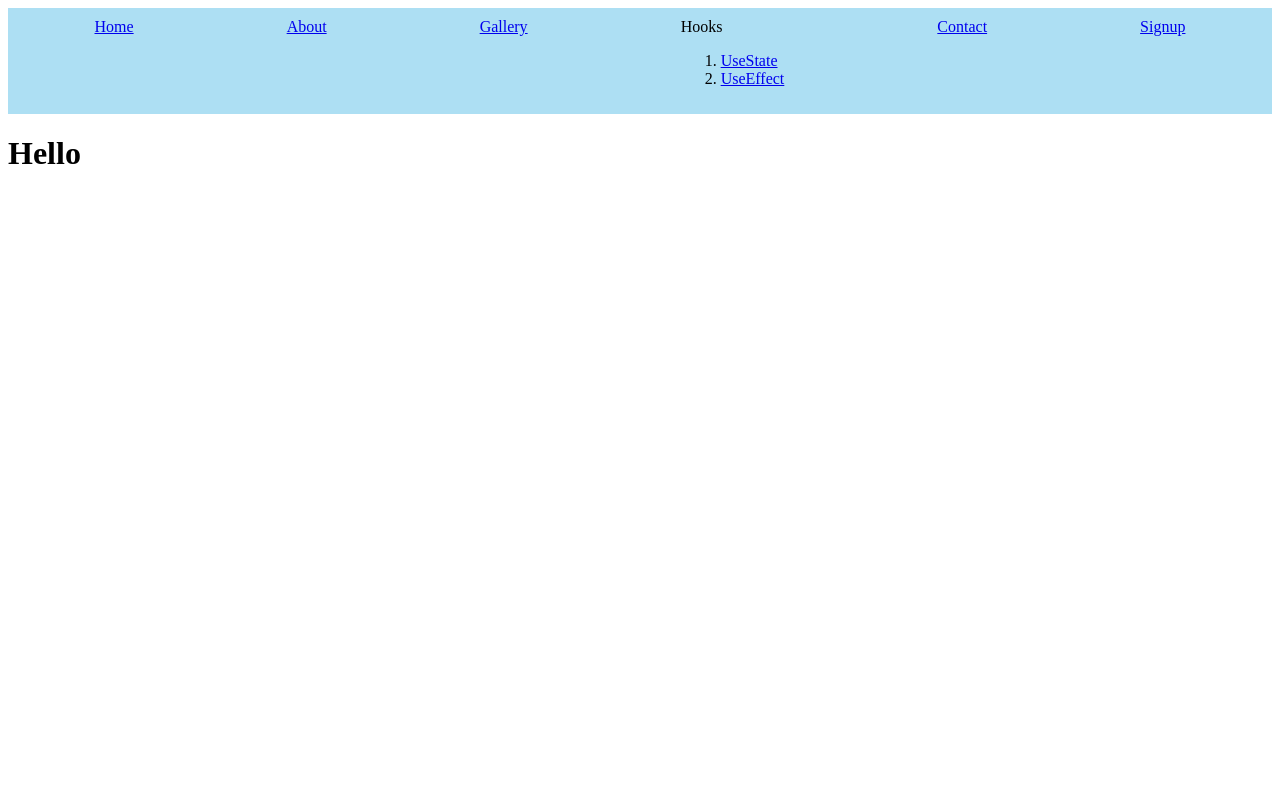
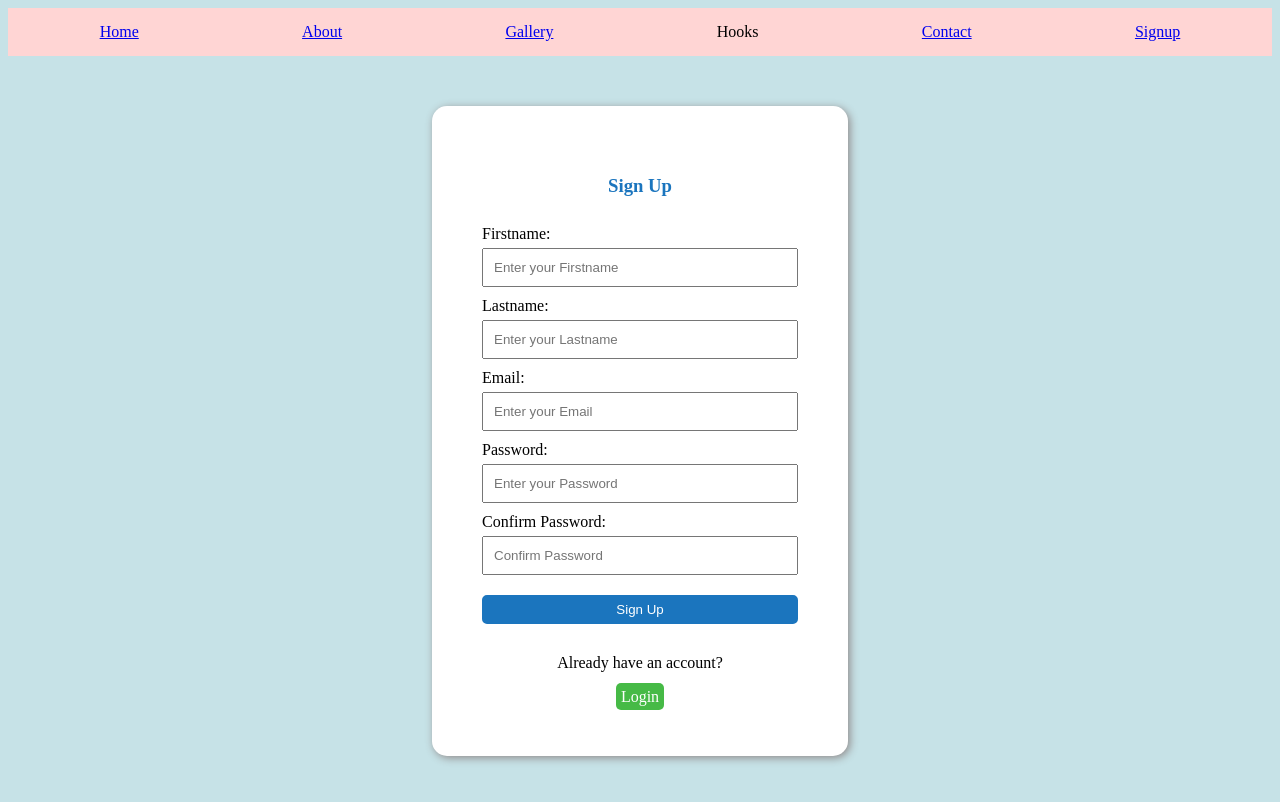
Before and after one commit to Thiriloksha-s/Mern_Stack, a React (Vite) app in the folder frontend_mern/: page /signup in a window 1280 px wide. Shown: the top 802 px of the page. Built offline with nearby package versions, Linux system fonts and the light colour scheme.

Commit message:
Day 9 task SignUp_Login_Reset_Dropdown

```diff
--- a/frontend_mern/src/App.jsx
+++ b/frontend_mern/src/App.jsx
@@ -8,6 +8,7 @@ import Signup from "./components/FunctionalComponents/Signup"
 import Gallery from "./components/FunctionalComponents/Gallery"
 import Contact from "./components/FunctionalComponents/Contact"
 import Navbar from './components/FunctionalComponents/Navbar'
+import Login from "./components/FunctionalComponents/Login"
 import UseEffect from './components/FunctionalComponents/Hooks/UseEffect'
 import {BrowserRouter,Routes,Route} from 'react-router-dom'
 
@@ -23,6 +24,7 @@ function App() {
                <Route path='/use-effect' element={<UseEffect/>}/>
                <Route path='/contact' element={<Contact />}/>
                <Route path='/signup' element={<Signup />}/>
+               <Route path='/login' element={<Login/>}/>
             </Routes>
         </BrowserRouter>
 
--- a/frontend_mern/src/components/FunctionalComponents/About.jsx
+++ b/frontend_mern/src/components/FunctionalComponents/About.jsx
@@ -6,8 +6,6 @@ function About() {
   function handleDecrement() {
     setNum(num - 1);
   }
-
-
   return (
     <div>
       <h1>Hello</h1>
@@ -16,6 +14,7 @@ function About() {
       <h3>Updating state:{num}</h3>
       <button onClick={() => setNum(num+1)}>+</button>
       {/* num++ => num=num+1*/}
+      <button onClick={() => setNum(initialVal)}>  Reset</button>
     </div>
   );
 }
--- a/frontend_mern/src/components/FunctionalComponents/Hooks/UseEffect.jsx
+++ b/frontend_mern/src/components/FunctionalComponents/Hooks/UseEffect.jsx
@@ -1,10 +1,11 @@
 import {useState,useEffect} from 'react'
 const UseEffect = () => {
     var[text,setText]=useState("Hi");
-    var[text1,setText1]=useState("Hello");
+    var[text1,setText1]=useState("");
     useEffect(()=>{
         console.log(text);
     },[text]);
+
     useEffect(()=>{
         console.log(text1);
     },[text1]);
@@ -15,8 +16,8 @@ const UseEffect = () => {
             <input type="text" value={text} onChange={(event)=>setText(event.target.value)}/>
             <h2>The text typed is {text}</h2>
 
-            Type your Text1:{" "}
-            <input type="text" value={text1} onChange={(event)=>setText1(event.target.value)}/>
+            Type your Text:{" "}
+            <input type="text1" value={text1} onChange={(event)=>setText(event.target.value)}/>
             <h2>The text typed is {text1}</h2>
         </section>
      )
--- /dev/null
+++ b/frontend_mern/src/components/FunctionalComponents/Login.jsx
@@ -0,0 +1,27 @@
+import React from 'react'
+import '../css/Login.css'
+import { Link } from "react-router-dom";
+
+const Login = () => {
+  return (
+    <div className="User">
+        <h3 className='font'>Sign In</h3>
+        <form>
+            <div className="FormInput">
+                <label>Email:</label>
+                <input type="email" id="Email" placeholder="Enter your Email"/>
+
+                <label>Password:</label>
+                <input type="text" id="Password" placeholder="Enter your Password"/>
+                <button type="submit" class="btn">Login</button>
+            </div>
+        </form>
+        <div className='signup'>
+            <p>Don't have an account?</p>
+            <Link to="/signup" type="submit" class="signupbtn">SignUp</Link>
+        </div>
+    </div>
+  )
+}
+
+export default Login
--- a/frontend_mern/src/components/FunctionalComponents/Navbar.jsx
+++ b/frontend_mern/src/components/FunctionalComponents/Navbar.jsx
@@ -1,6 +1,9 @@
 import "../css/Navbar.css";
 import { Link } from "react-router-dom";
+import { useState } from "react";
+import '../css/Dropdown.css'
 const Navbar = () => {
+  const [isOpen, setOpen]=useState(false);
   return (
     <header>
       <nav>
@@ -13,7 +16,7 @@ const Navbar = () => {
         <li>
           <Link to="/gallery">Gallery</Link>
         </li>
-        <div>
+        {/*<div>
           <span>Hooks</span>
           <ol>
             <li>
@@ -24,6 +27,20 @@ const Navbar = () => {
             </li>
           </ol>
         </div>
+        <li>*/}
+          <li className="dropdown" onMouseEnter={()=>setOpen(true)} onMouseLeave={() => setOpen(false)}>
+            <span>Hooks</span>
+            {isOpen && (
+              <ol className="dropdown1">
+                <li>
+                  <Link to="/use-state">UseState</Link>
+                </li>
+                <li>
+                  <Link to="/use-effect">UseEffect</Link>
+                </li>
+              </ol>
+            )}
+          </li>
         <li>
           <Link to="/contact">Contact</Link>
         </li>
--- a/frontend_mern/src/components/FunctionalComponents/Signup.jsx
+++ b/frontend_mern/src/components/FunctionalComponents/Signup.jsx
@@ -1,8 +1,37 @@
-function Signup(){
-    return(
-       <div>
-           <h1>Hello</h1>
-       </div>
-    )
+import React from 'react'
+import "../css/Signup.css";
+import { Link } from "react-router-dom";
+
+const Signup = () => {
+  return (
+    <div className="User">
+        <h3 className='font'>Sign Up</h3>
+        <form>
+            <div className="FormInput">
+                <label>Firstname:</label>
+                <input type="text" id="Firstname" placeholder="Enter your Firstname"/>
+
+                <label>Lastname:</label>
+                <input type="text" id="Lastname" placeholder="Enter your Lastname"/>
+
+                <label>Email:</label>
+                <input type="email" id="Email" placeholder="Enter your Email"/>
+
+                <label>Password:</label>
+                <input type="text" id="Password" placeholder="Enter your Password"/>
+
+                <label>Confirm Password:</label>
+                <input type="text" id="CnfPassword" placeholder="Confirm Password"/>
+
+                <button type="submit" class="btn">Sign Up</button>
+            </div>
+        </form>
+        <div className='login'>
+            <p>Already have an account?</p>
+            <Link to="/login" type="submit" class="loginbtn">Login</Link>
+        </div>
+    </div>
+  )
 }
-export default Signup;
+
+export default Signup
--- /dev/null
+++ b/frontend_mern/src/components/css/Dropdown.css
@@ -0,0 +1,15 @@
+.dropdown{
+    position: relative;
+    display: flex;
+}
+.dropdown1{
+    top: 50%;
+    position: absolute;
+    background: white;
+    border: 1px solid #cec9c9;
+    padding: 2px;
+    list-style: none;
+}
+li {
+    padding: 5px;
+}
--- /dev/null
+++ b/frontend_mern/src/components/css/Login.css
@@ -0,0 +1,45 @@
+.User{
+    margin: 50px auto;
+    padding: 50px;
+    width: 25%;
+    border-radius: 15px;
+    background-color: white;
+    box-shadow: 2px 2px 9px rgb(144, 138, 138);
+}
+.FormInput{
+      width: 100%;
+      display: flex;
+      flex-direction: column;
+}
+.font{
+    text-align: center;
+    font-weight: bold;
+    color: #1B75BE;
+}
+label{
+    margin-top: 10px;
+}
+input{
+    margin-top: 5px;
+    padding: 10px;
+}
+.btn{
+    margin-top: 20px;
+    background-color: #1B75BE;
+    border-radius: 5px;
+    padding: 5px;
+    color: white;
+    border: 2px solid #1B75BE;
+}
+.signup{
+    margin-top: 30px;
+    text-align: center;
+}
+.signupbtn{
+    width: 50%;
+    background-color: rgb(70, 186, 70);
+    border-radius: 5px;
+    padding: 5px;
+    text-decoration: none;
+    color: white;
+}
--- a/frontend_mern/src/components/css/Navbar.css
+++ b/frontend_mern/src/components/css/Navbar.css
@@ -1,7 +1,7 @@
 nav{
     display: flex;
     list-style-type: none;
-    background-color: rgb(173, 223, 243);
+    background-color: #FFD5D4;
     color:black;
     justify-content: space-around;
     padding: 10px;
--- /dev/null
+++ b/frontend_mern/src/components/css/Signup.css
@@ -0,0 +1,45 @@
+.User{
+    margin: 50px auto;
+    padding: 50px;
+    width: 25%;
+    border-radius: 15px;
+    background-color: white;
+    box-shadow: 2px 2px 9px rgb(144, 138, 138);
+}
+.FormInput{
+      width: 100%;
+      display: flex;
+      flex-direction: column;
+}
+.font{
+    text-align: center;
+    font-weight: bold;
+    color: #1B75BE;
+}
+label{
+    margin-top: 10px;
+}
+input{
+    margin-top: 5px;
+    padding: 10px;
+}
+.btn{
+    margin-top: 20px;
+    background-color: #1B75BE;
+    border-radius: 5px;
+    padding: 5px;
+    color: white;
+    border: 2px solid #1B75BE;
+}
+.login{
+    margin-top: 30px;
+    text-align: center;
+}
+.loginbtn{
+    width: 50%;
+    background-color: rgb(70, 186, 70);
+    border-radius: 5px;
+    padding: 5px;
+    text-decoration: none;
+    color: white;
+}
--- a/frontend_mern/src/index.css
+++ b/frontend_mern/src/index.css
@@ -1,69 +1,3 @@
-/*:root {
-  font-family: Inter, system-ui, Avenir, Helvetica, Arial, sans-serif;
-  line-height: 1.5;
-  font-weight: 400;
-
-  color-scheme: light dark;
-  color: rgba(255, 255, 255, 0.87);
-  background-color: #242424;
-
-  font-synthesis: none;
-  text-rendering: optimizeLegibility;
-  -webkit-font-smoothing: antialiased;
-  -moz-osx-font-smoothing: grayscale;
+:root {
+  background-color: #C6E2E7;
 }
-
-a {
-  font-weight: 500;
-  color: #646cff;
-  text-decoration: inherit;
-}
-a:hover {
-  color: #535bf2;
-}
-
-body {
-  margin: 0;
-  display: flex;
-  place-items: center;
-  min-width: 320px;
-  min-height: 100vh;
-}
-
-h1 {
-  font-size: 3.2em;
-  line-height: 1.1;
-}
-
-button {
-  border-radius: 8px;
-  border: 1px solid transparent;
-  padding: 0.6em 1.2em;
-  font-size: 1em;
-  font-weight: 500;
-  font-family: inherit;
-  background-color: #1a1a1a;
-  cursor: pointer;
-  transition: border-color 0.25s;
-}
-button:hover {
-  border-color: #646cff;
-}
-button:focus,
-button:focus-visible {
-  outline: 4px auto -webkit-focus-ring-color;
-}
-
-@media (prefers-color-scheme: light) {
-  :root {
-    color: #213547;
-    background-color: #ffffff;
-  }
-  a:hover {
-    color: #747bff;
-  }
-  button {
-    background-color: #f9f9f9;
-  }
-}
-*/
```
